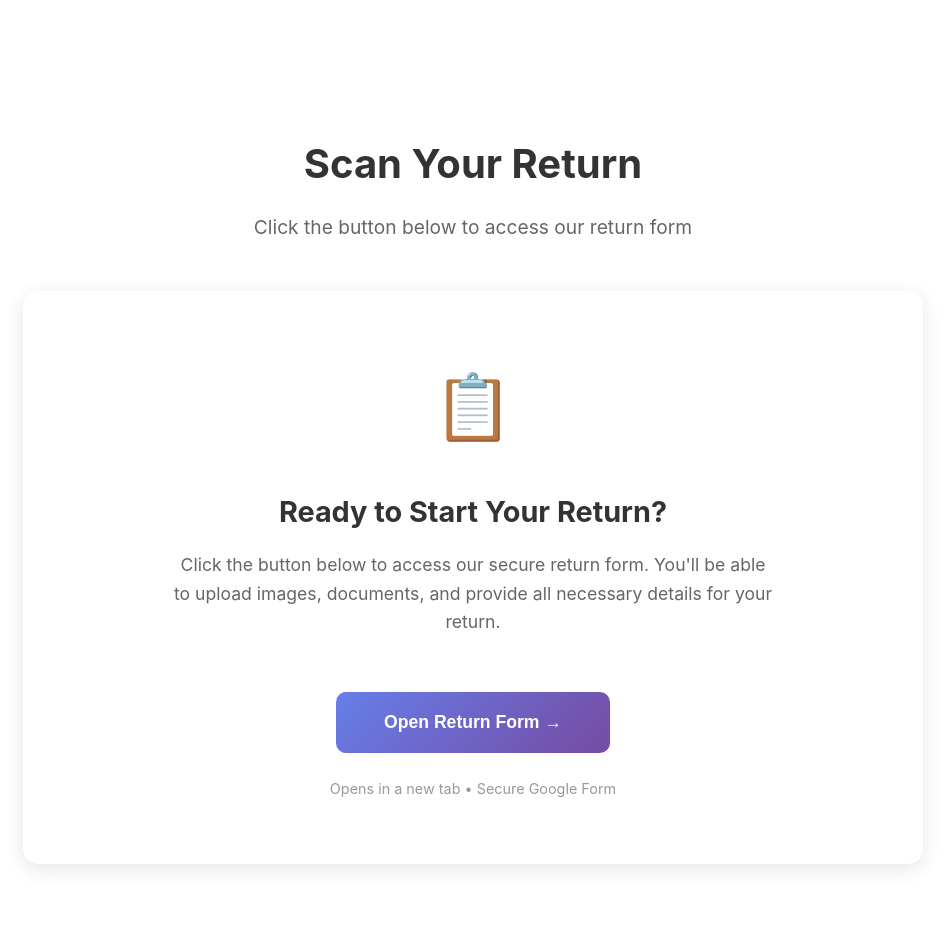
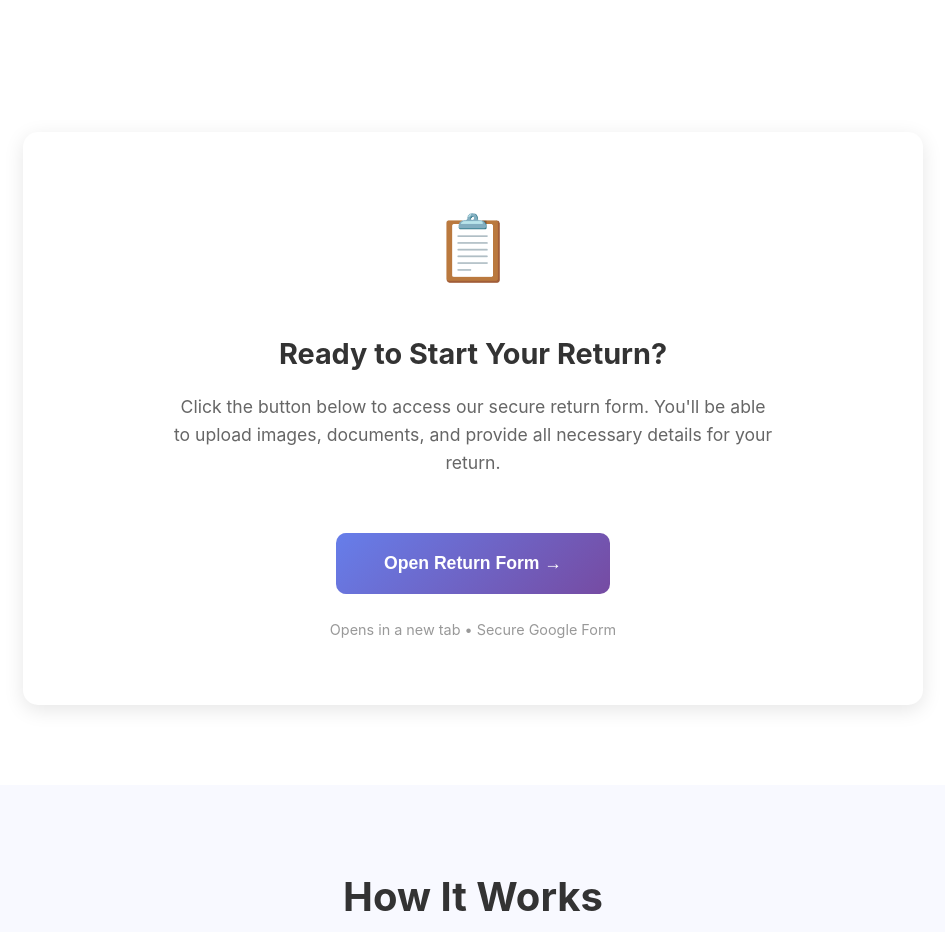
Before and after one commit to rachmurali02/returnsx-site, a plain HTML site: page index.html in a window 1280 px wide. Shown: the part 1320-2252 px from the top of the page, without its empty margins (167-1112 px from the left). Drawn offline with Linux system fonts and the light colour scheme.

Commit message:
Update index.html

```diff
--- a/index.html
+++ b/index.html
@@ -513,9 +513,6 @@
 
     <section class="form-section" id="scan-form">
         <div class="form-container">
-            <h2 class="form-title">Scan Your Return</h2>
-            <p class="form-description">Click the button below to access our return form</p>
-
             <div class="custom-form" style="text-align: center; padding: 4rem 3rem;">
                 <div style="font-size: 4rem; margin-bottom: 2rem;">📋</div>
                 <h3 style="font-size: 1.8rem; margin-bottom: 1rem; color: #333;">Ready to Start Your Return?</h3>
```
